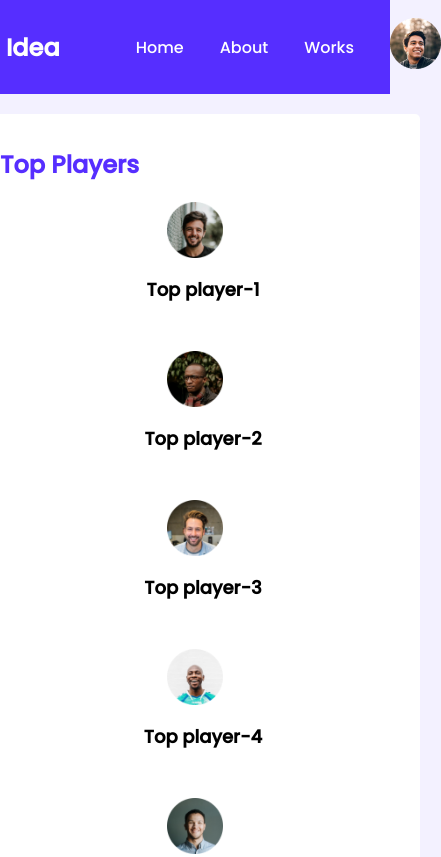
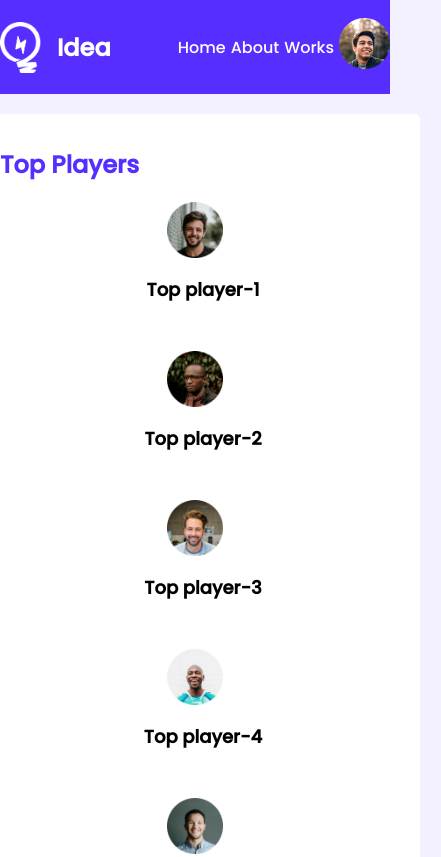
Before and after one commit to asraful333/leader-board-css3, a plain HTML site: page index.html in a window 390 px wide. Shown: the top 857 px of the page, 441 px wide, since content can reach past the window. Drawn offline with Linux system fonts and the light colour scheme.

Commit message:
Navigation media queries added for mobile

```diff
--- a/styles/style.css
+++ b/styles/style.css
@@ -204,6 +204,12 @@ h2.margin{
     ---------------------*/
     /* Mobile Devices */
     @media only screen and (max-width:688px){
+        .nav-design{
+            width: 100%;
+        }
+        .nav-menu ul li{
+            margin-left: 5px;
+        }
         .container{
             width: 100%;
         }
```
